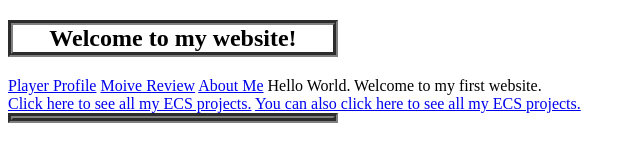
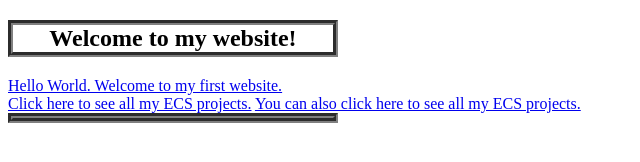
Before and after one commit to KenanKalabic/KenanKalabic.github.io, a plain HTML site: page index.html in a window 1280 px wide. Shown: the whole page, without its empty margins (0-640 px from the left). Drawn offline with Linux system fonts and the light colour scheme.

Commit message:
Update index.html

```diff
--- a/index.html
+++ b/index.html
@@ -18,11 +18,8 @@
         <h2>Welcome to my website!</h2>
     </header>
 
-    <a href="https://KenanKalabic.github.io/ECS8th2018-2019/Player_Profile/">Player Profile</a>
-    <a href="https://kenankalabic.github.io/ECS8th2018-2019/birthday_invintation/>Birthday invite</a>
-             <a href="https://KenanKalabic.github.io/ECS8th2018-2019/movie_review/>Moive Review</a>
-<a href="https://KenanKalabic.github.io/ECS8th2018-2019/postcard/>My Postcard</a>
-         <a href="https://KenanKalabic.github.io/about/index.html>About Me</a>
+
+ <a href="https://KenanKalabic.github.io/about/index.html> About Me </a>
          <body>
         Hello World.
         Welcome to my first website.
```
